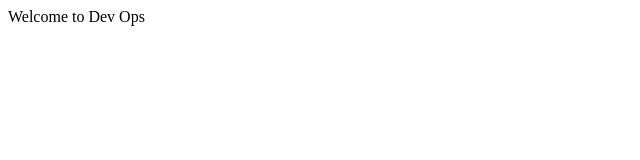
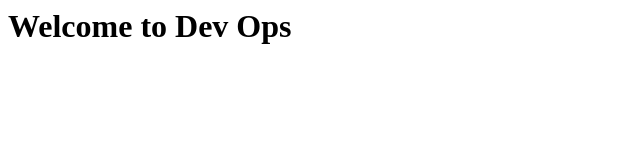
Before and after one commit to sas4664/demojenkins, a plain HTML site: page index.html in a window 1280 px wide. Shown: the whole page, without its empty margins (0-640 px from the left). Drawn offline with Linux system fonts and the light colour scheme.

Commit message:
Update index.html

```diff
--- a/index.html
+++ b/index.html
@@ -1,5 +1,5 @@
 <html>
   <body>
-  </h1> Welcome to Dev Ops </h1>
+  <h1> Welcome to Dev Ops </h1>
   </body>
 </html>
```
